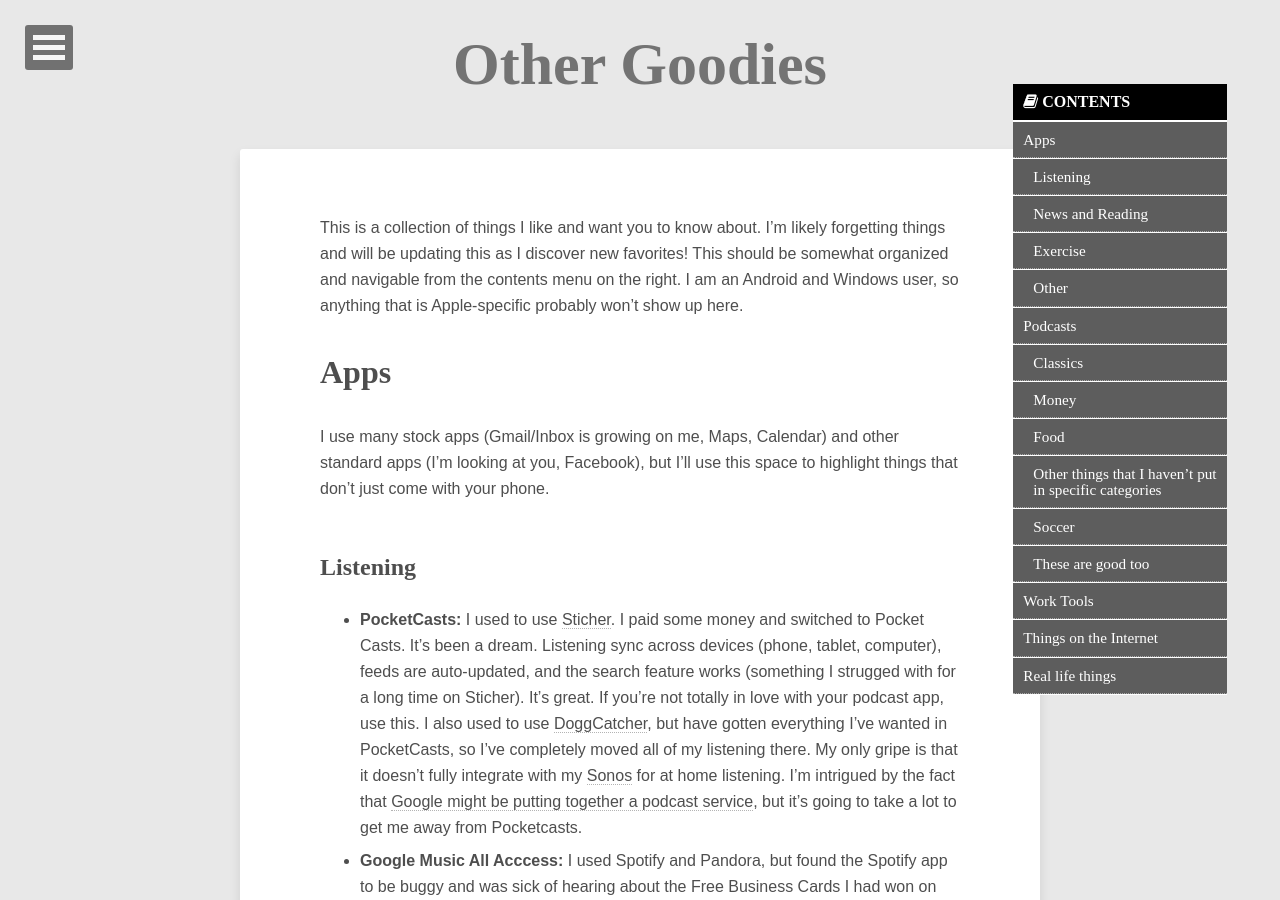
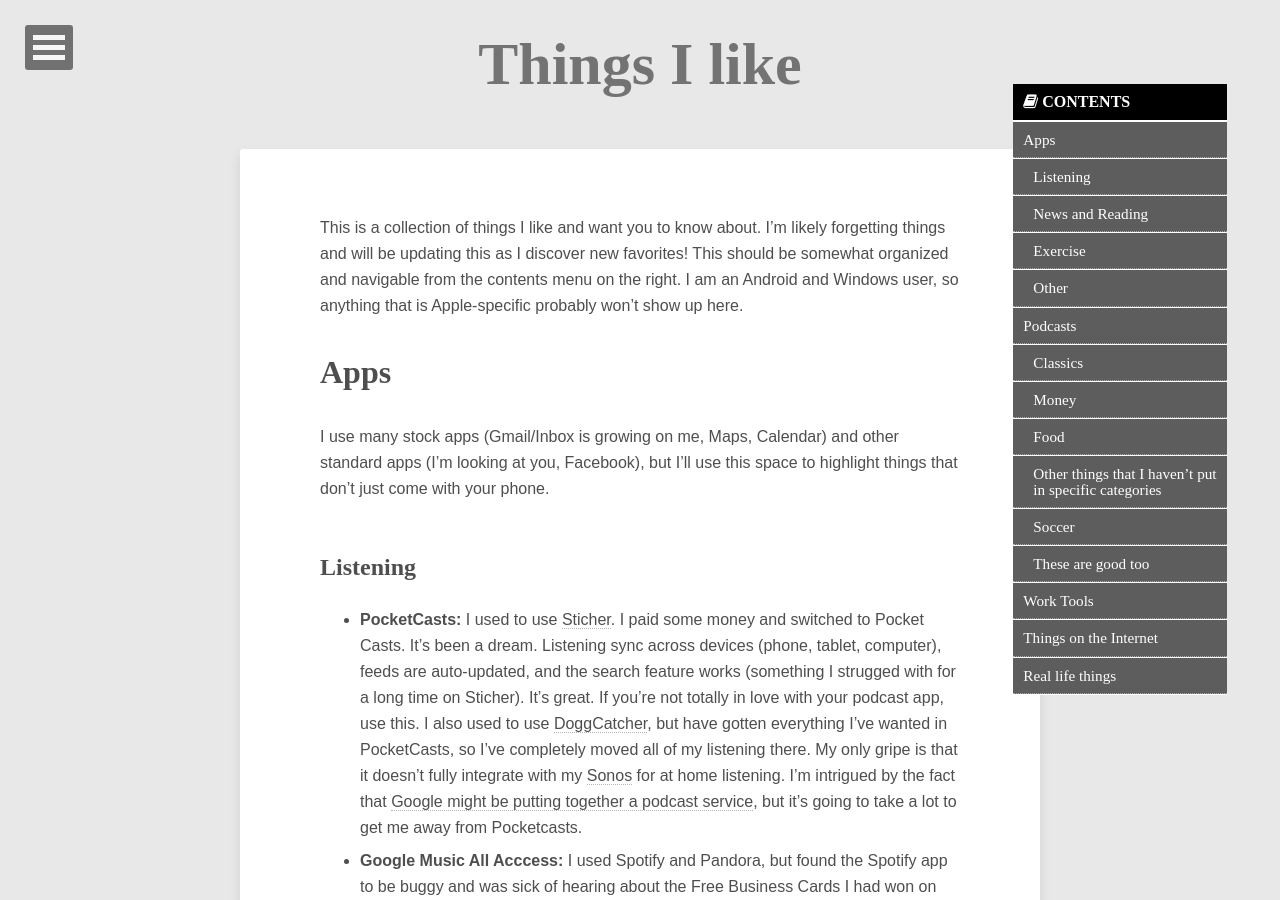
Before and after one commit to hanlonmt/hanlonmt.github.io, a Jekyll site: the page built from misc/index.md, in a window 1280 px wide and 900 px high. Built offline with Jekyll 4.4.1, drawn with Linux system fonts in a browser that asks for light colours; nearby versions of some CDN libraries; some web fonts are replaced; comment, search, counter and statistics services are not loaded.

Commit message:
change title

```diff
--- a/misc/index.md
+++ b/misc/index.md
@@ -1,6 +1,6 @@
 ---
 layout: page
-title: Other Goodies
+title: Things I like
 modified: 2016-03-15
 excerpt: "Things I like, on and off the Internet."
 comments: true
```
